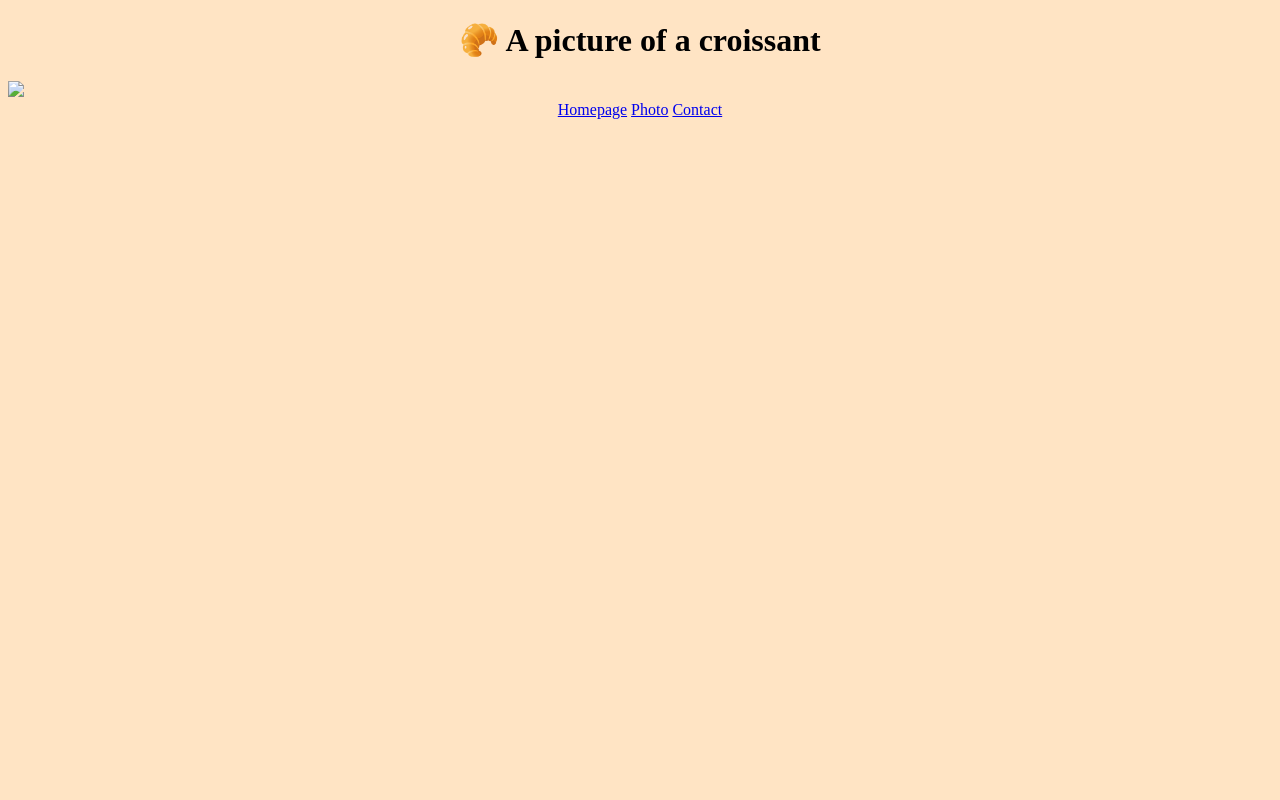
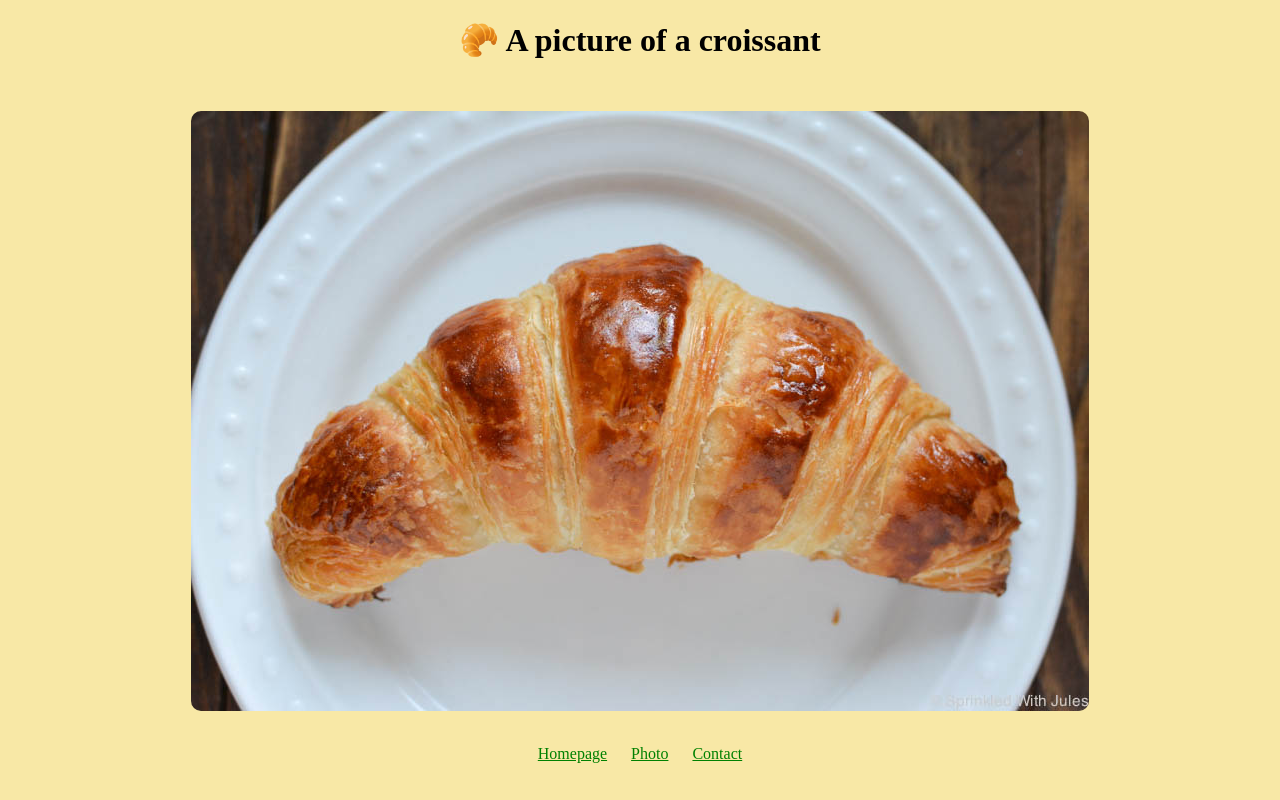
Before and after one commit to bmafnas/croissant-mafnas, a plain HTML site: page about.html in a window 1280 px wide. Drawn offline with Linux system fonts and the light colour scheme.

Commit message:
final touches

```diff
--- a/about.html
+++ b/about.html
@@ -10,11 +10,11 @@
   <body>
     <h1>🥐 A picture of a croissant</h1>
 
-    <img src="#" />
+    <img src="/images/croissant.jpg" />
 
     <footer>
       <a href="/index.html">Homepage</a>
-      <a href="/images/about.html">Photo</a>
+      <a href="/about.html">Photo</a>
       <a href="/contact.html">Contact</a>
     </footer>
   </body>
--- a/css/style.css
+++ b/css/style.css
@@ -1,12 +1,17 @@
 body {
-  background-color: bisque;
-}
-
-h1,
-p {
+  background-color: #f8e8a6;
+  display: block;
+  margin: 8px;
   text-align: center;
 }
 
-footer {
-  text-align: center;
+footer a {
+  margin: 0 10px;
+  color: green;
 }
+
+img {
+  max-width: 100%;
+  border-radius: 10px;
+  margin: 30px auto;
+}
```
Also changed, not shown: contact.html (+3 -2 lines), index.html (+1 -1 lines), images/croissant.jpg (added).
